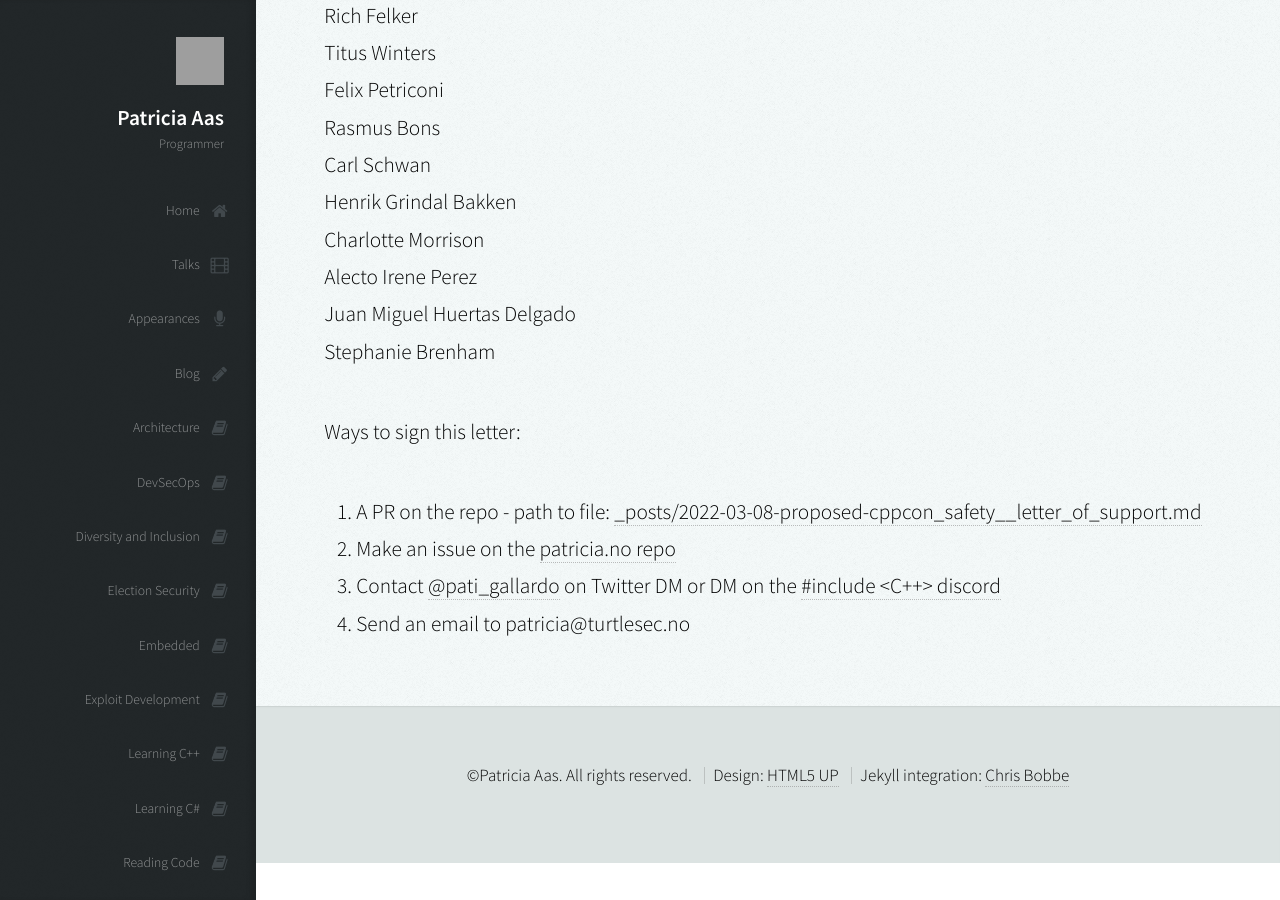
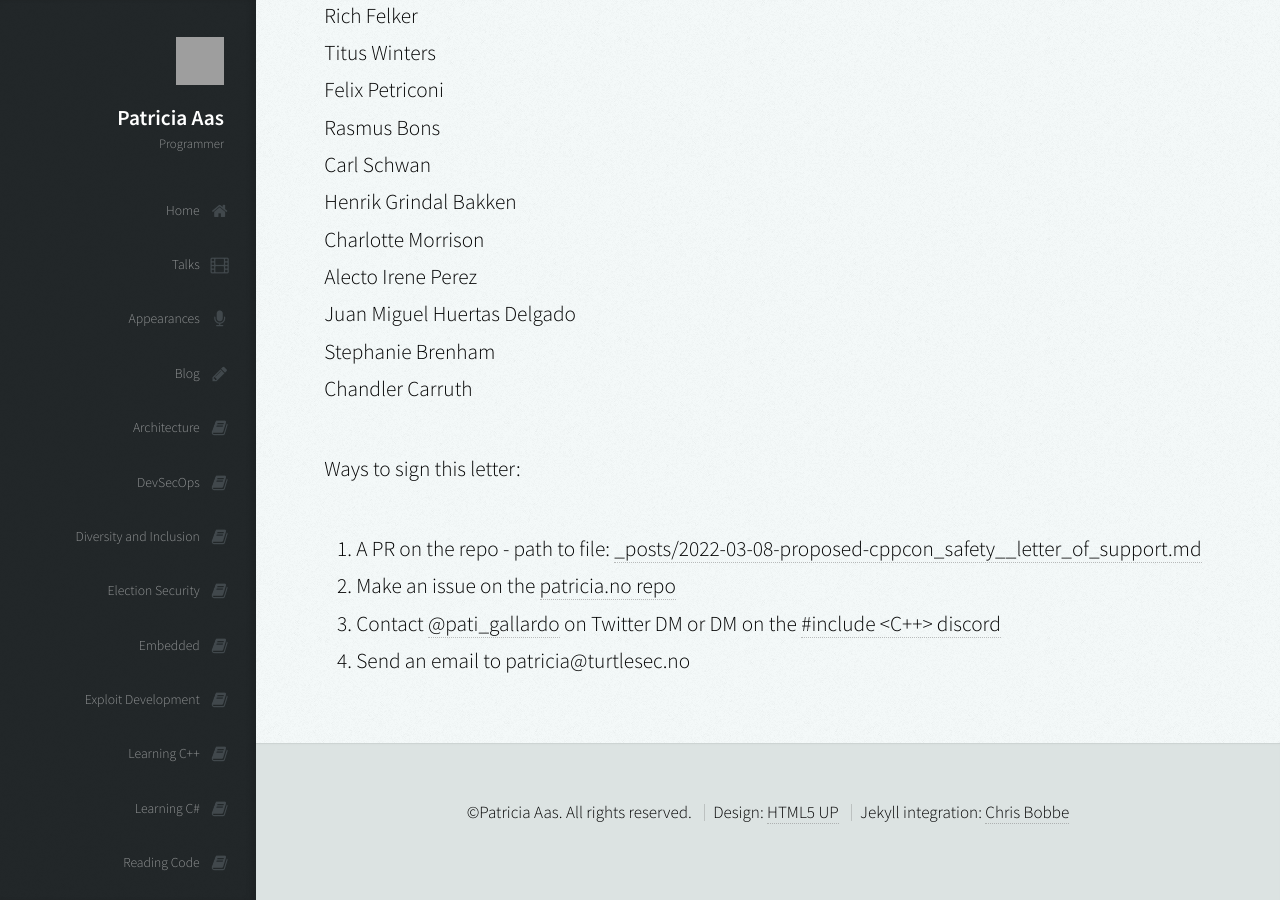
Before and after one commit to patricia-gallardo/patricia-gallardo.github.io, a Jekyll site: the page built from _posts/2022-03-08-proposed-cppcon_safety__letter_of_support.md, in a window 1280 px wide and 900 px high, scrolled down 2947 px. Built offline with Jekyll 4.4.1, drawn with Linux system fonts in a browser that asks for light colours; nearby versions of some CDN libraries; grey boxes are pictures that could not be loaded.

Commit message:
Update 2022-03-08-proposed-cppcon_safety__letter_of_support.md

```diff
--- a/_posts/2022-03-08-proposed-cppcon_safety__letter_of_support.md
+++ b/_posts/2022-03-08-proposed-cppcon_safety__letter_of_support.md
@@ -87,6 +87,7 @@ Charlotte Morrison <br>
 Alecto Irene Perez <br>
 Juan Miguel Huertas Delgado <br>
 Stephanie Brenham <br>
+Chandler Carruth <br>
 
 
 Ways to sign this letter:
```
